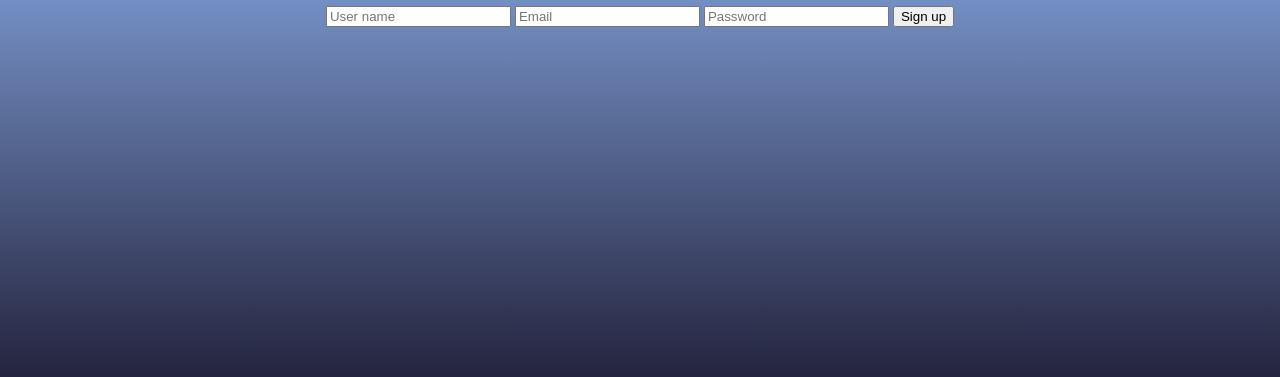
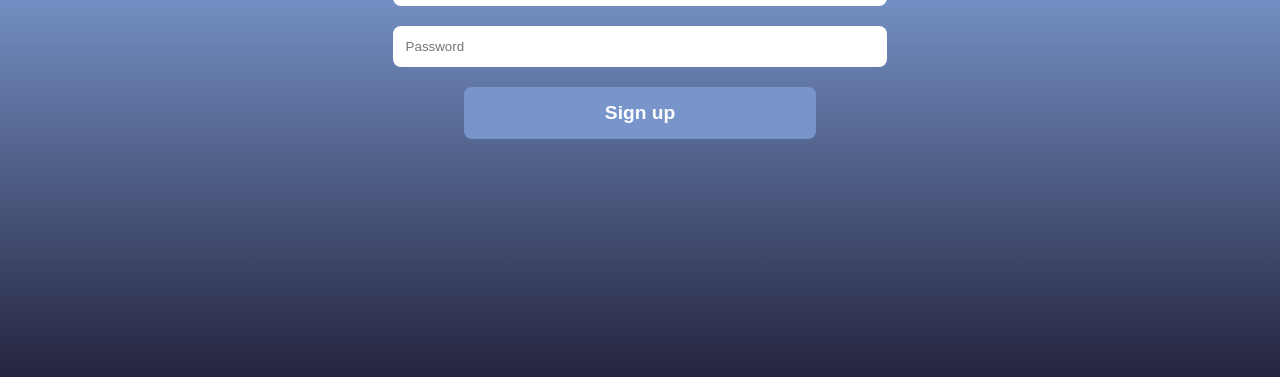
Before and after one commit to parsa84a/project1, a plain HTML site: page index.html in a window 1280 px wide. Shown: the part 423-800 px from the top of the page. Drawn offline with Linux system fonts and the light colour scheme.

Commit message:
styling button and inputs

```diff
--- a/style.css
+++ b/style.css
@@ -7,6 +7,26 @@ body{
     height: 100vh;
     margin: 0;
     padding: 0;
+}
 
+input{
+    width: 60%;
+    margin: 5px;
+    border-radius: 8px;
+    border: none;
+    margin: 10px;
+    padding: 13px;
+}
+button{
+    width: 45%;
+    margin-top: 10px;
+    padding: 15px;
+    cursor: pointer;
+    font-weight: bold;
+    font-size: larger;
+    background-color: #7895CB;
+    border: none;
+    color: #ffffff;
+    border-radius: 8px;
 
 }
```
